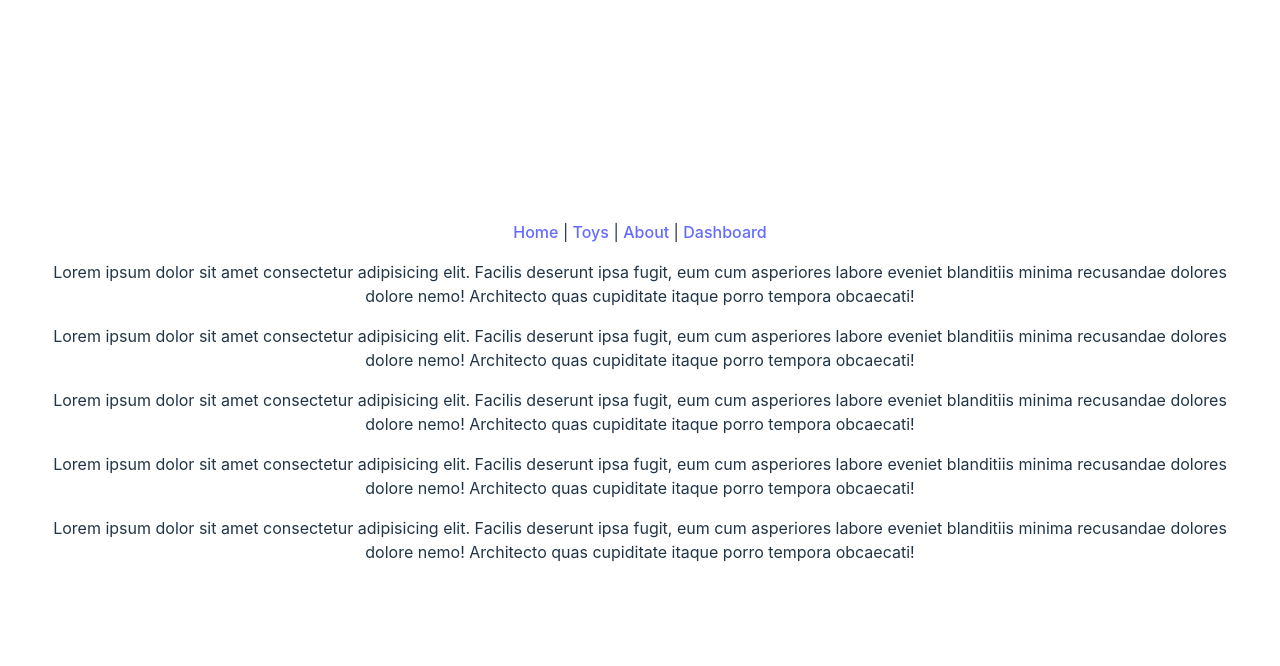
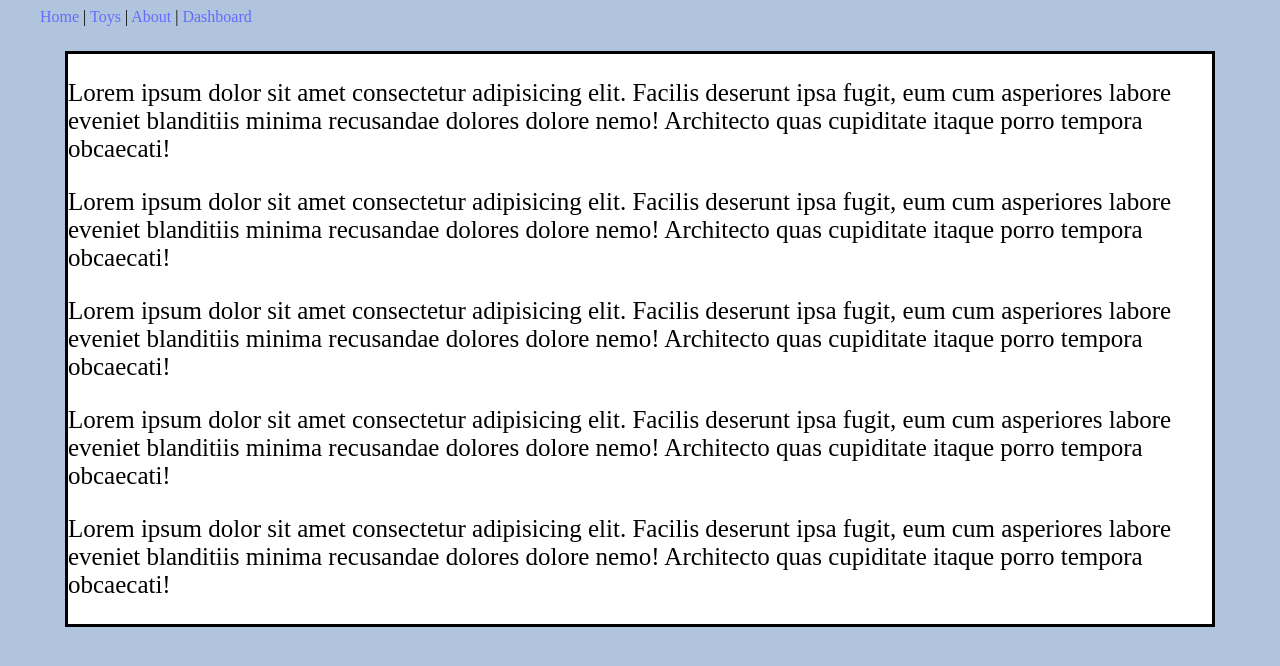
Before and after one commit to Alexlarik/mistertoy-proj, a React (Vite) app in the folder mistertoy-frontend/: page / in a window 1280 px wide. Shown: the top 666 px of the page. Built offline with nearby package versions, Linux system fonts and the light colour scheme.

Commit message:
Install the sass library and make basic layout

```diff
--- a/mistertoy-frontend/cmps/ToyPreview.jsx
+++ b/mistertoy-frontend/cmps/ToyPreview.jsx
@@ -16,7 +16,7 @@ export function ToyPreview({ toy }) {
             <h1>{symbol}</h1>
             <Link to={`/toy/${toy._id}`}>
                 <article className="toy-preview">
-                    <p className="toy-name">{toy.txt}</p>
+                    <p className="toy-name">Name: {toy.txt}</p>
                     <p>Price: ${toy.price}</p>
                     <p>
                         {toy.inStock ? 'In stock' : 'Not in stock'}
--- a/mistertoy-frontend/package.json
+++ b/mistertoy-frontend/package.json
@@ -25,6 +25,7 @@
     "react-redux": "^9.1.2",
     "react-router-dom": "^6.25.1",
     "redux": "^5.0.1",
+    "sass": "^1.77.8",
     "yup": "^1.4.0"
   },
   "devDependencies": {
--- a/mistertoy-frontend/src/main.jsx
+++ b/mistertoy-frontend/src/main.jsx
@@ -1,8 +1,9 @@
 import React from 'react'
 import ReactDOM from 'react-dom/client'
 import { App } from './root-cmp.jsx'
-import './index.css'
-import './App.css'
+// import './index.css'
+// import './App.css'
+import './styles/main.scss'
 
 ReactDOM.createRoot(document.getElementById('root')).render(
 
--- /dev/null
+++ b/mistertoy-frontend/src/styles/main.scss
@@ -0,0 +1,2 @@
+@import 'src/styles/vars.scss';
+@import 'src/styles/styles.scss';
--- /dev/null
+++ b/mistertoy-frontend/src/styles/styles.scss
@@ -0,0 +1,72 @@
+body {
+    background-color: $clr1;
+    display: grid;
+    grid-template-columns: $layoutPadding 1fr $layoutPadding;
+
+    >* {
+        grid-column: 2;
+    }
+
+    @include for-narrow-layout {
+        grid-template-columns:
+            minmax($layoutPadding, 1fr) minmax(auto, $break-narrow) minmax($layoutPadding, 1fr)
+    }
+
+    @include for-normal-layout() {
+        grid-template-columns:
+            minmax($layoutPadding, 1fr) minmax(auto, $break-normal) minmax($layoutPadding, 1fr)
+    }
+
+    @include for-wide-layout() {
+        grid-template-columns:
+            minmax($layoutPadding, 1fr) minmax(auto, $break-wide) minmax($layoutPadding, 1fr)
+    }
+
+
+}
+
+.toys-list {
+    display: grid;
+    grid-template-columns: auto auto auto auto;
+    gap: 20px;
+    background-color: $clr2;
+    border: solid;
+}
+
+.toy-details,
+.toys-list {
+    list-style: none;
+
+}
+
+.home-page {
+    font-size: 25px;
+    background-color: $clr2;
+    border: solid;
+    margin: 25px;
+}
+
+button {
+    border-radius: 8px;
+    padding: 0.6em 1.2em;
+    font-size: 1em;
+    font-weight: 500;
+    font-family: inherit;
+    cursor: pointer;
+    transition: border-color 0.25s;
+    margin: 5px;
+}
+
+h1 {
+    font-size: 3.2em;
+    line-height: 1.1;
+}
+
+a {
+    color: $clr3;
+    text-decoration: inherit;
+}
+
+// a:hover {
+//     color: $clr3;
+// }
--- /dev/null
+++ b/mistertoy-frontend/src/styles/vars.scss
@@ -0,0 +1,29 @@
+$clr1: lightsteelblue;
+$clr2: white;
+$clr3:#646cff;
+$layoutPadding: 20px;
+$break-narrow: 1200px;
+$break-normal: 1360px;
+$break-wide: 1920px;
+
+@mixin for-narrow-layout {
+    @media (min-width: $break-narrow) {
+        @content;
+    }
+}
+
+@mixin for-normal-layout {
+    @media (min-width: $break-normal) {
+        @content;
+    }
+}
+
+@mixin for-wide-layout {
+    @media (min-width: $break-wide) {
+        @content;
+    }
+}
+
+$padded-break-narrow: $break-narrow + $layoutPadding * 2;
+$padded-break-normal: $break-normal + $layoutPadding * 2;
+$padded-break-wide: $break-wide + $layoutPadding * 2;
```
Also changed, not shown: 2 other files (tests, documents, lock files or other folders).
